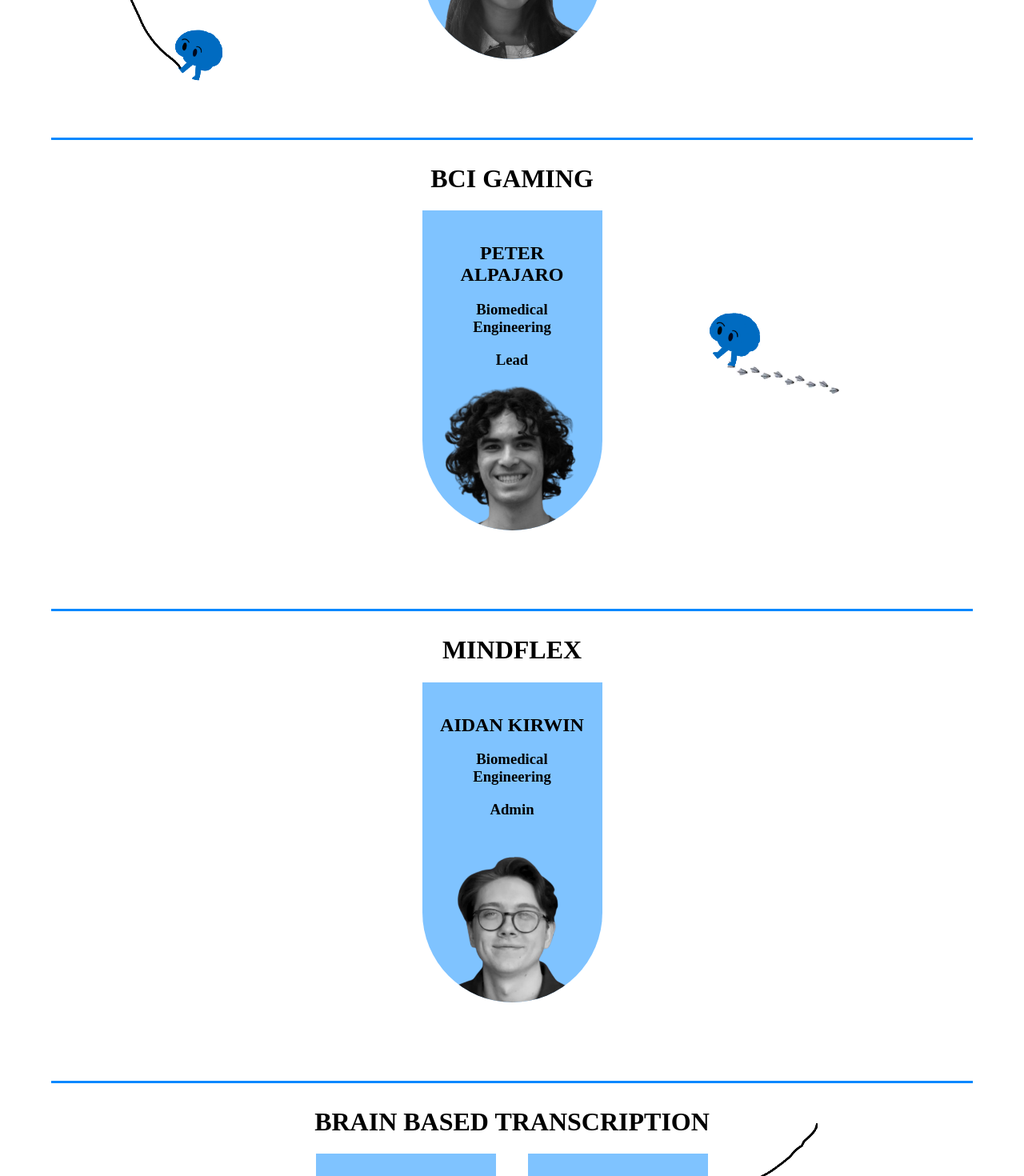
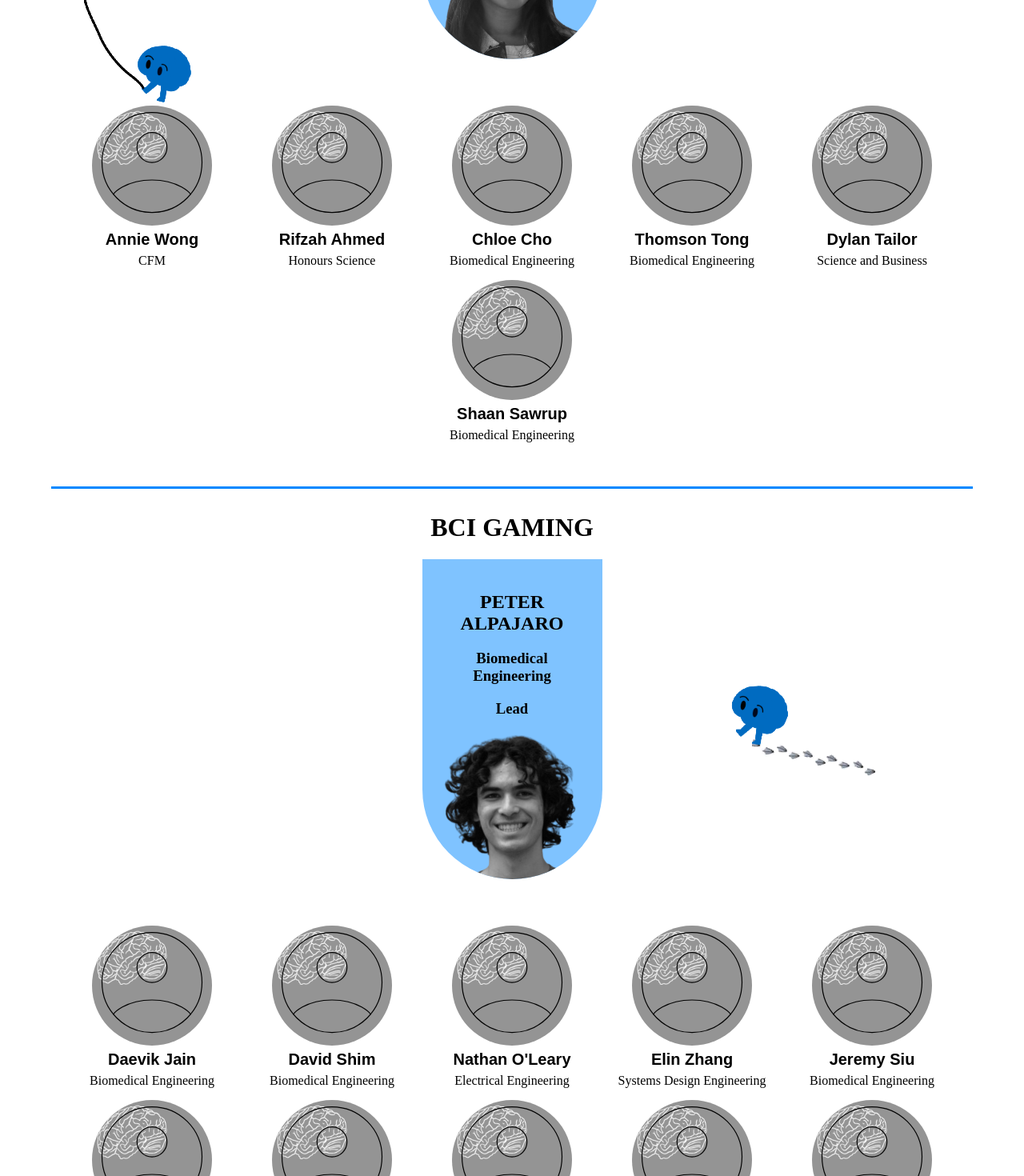
Before and after one commit to WATOLINK/main-website, a Next.js app: page /members in a window 1280 px wide. Shown: the part 1260-2730 px from the top of the page at 80% size. Built offline with nearby package versions, Linux system fonts and the light colour scheme.

Commit message:
added members for BCI gaming and operations

```diff
--- a/constants/members/gaming.js
+++ b/constants/members/gaming.js
@@ -10,6 +10,91 @@ const GAMING = [
         icon: Peter,
         lead: true,
     },
+    {
+        position: 'Core Member',
+        name: 'Daevik Jain',
+        program: 'Biomedical Engineering'
+    },
+    {
+        position: 'Core Member',
+        name: 'David Shim',
+        program: 'Biomedical Engineering'
+    },
+    {
+        position: 'Core Member',
+        name: "Nathan O'Leary",
+        program: 'Electrical Engineering'
+    },
+    {
+        position: 'Core Member',
+        name: 'Elin Zhang',
+        program: 'Systems Design Engineering'
+    },
+    {
+        position: 'Core Member',
+        name: 'Jeremy Siu',
+        program: 'Biomedical Engineering'
+    },
+    {
+        position: 'Core Member',
+        name: 'Joyce Wu',
+        program: 'Computer Engineering'
+    },
+    {
+        position: 'Core Member',
+        name: 'Noura Abdelrazec',
+        program: 'Biomedical Engineering'
+    },
+    {
+        position: 'Core Member',
+        name: 'Arnima Shrestha',
+        program: 'Biomedical Engineering'
+    },
+    {
+        position: 'Core Member',
+        name: 'Sissi Chen',
+        program: 'Biomedical Engineering'
+    },
+    {
+        position: 'Core Member',
+        name: 'Henri Yan',
+        program: 'Biomedical Engineering'
+    },
+    {
+        position: 'Core Member',
+        name: 'Susanna Liao',
+        program: 'Systems Design Engineering'
+    },
+    {
+        position: 'Core Member',
+        name: 'Sargun Sidhu',
+        program: 'Biomedical Engineering'
+    },
+    {
+        position: 'Core Member',
+        name: 'Neo Prohnitchi',
+        program: 'Biomedical Engineering'
+    },
+    {
+        position: 'Core Member',
+        name: 'Neha Kasoju',
+        program: 'Mechatronics Engineering'
+    },
+    {
+        position: 'Core Member',
+        name: 'Julia Qiu',
+        program: 'Data Science'
+    },
+    {
+        position: 'Core Member',
+        name: 'Isabella Rossi',
+        program: 'Biomedical Engineering'
+    },
+    {
+        position: 'Core Member',
+        name: 'Heeya Shah',
+        program: 'Biomedical Engineering'
+    },
 ];
 
 export default GAMING;
--- a/constants/members/operations.js
+++ b/constants/members/operations.js
@@ -8,6 +8,36 @@ const OPERATIONS = [
         icon: Varsha,
         lead: true,
     },
+    {
+        position: 'Core Member',
+        name: 'Annie Wong',
+        program: 'CFM'
+    },
+    {
+        position: 'Core Member',
+        name: 'Rifzah Ahmed',
+        program: 'Honours Science'
+    },
+    {
+        position: 'Core Member',
+        name: 'Chloe Cho',
+        program: 'Biomedical Engineering'
+    },
+    {
+        position: 'Core Member',
+        name: 'Thomson Tong',
+        program: 'Biomedical Engineering'
+    },
+    {
+        position: 'Core Member',
+        name: 'Dylan Tailor',
+        program: 'Science and Business'
+    },
+    {
+        position: 'Core Member',
+        name: 'Shaan Sawrup',
+        program: 'Biomedical Engineering'
+    },
 ]
 
 export default OPERATIONS
--- a/pages/members.js
+++ b/pages/members.js
@@ -61,7 +61,7 @@ const BrainBCIGaming1 = styled.div`
     position: absolute;
     width: 12%;
     height: 12%;
-    top: 20.8%;
+    top: 15%;
     right: 80%;
 `
 const BrainBCIGaming2 = styled.div`
```
Also changed, not shown: 1 other file (tests, documents, lock files or other folders).
